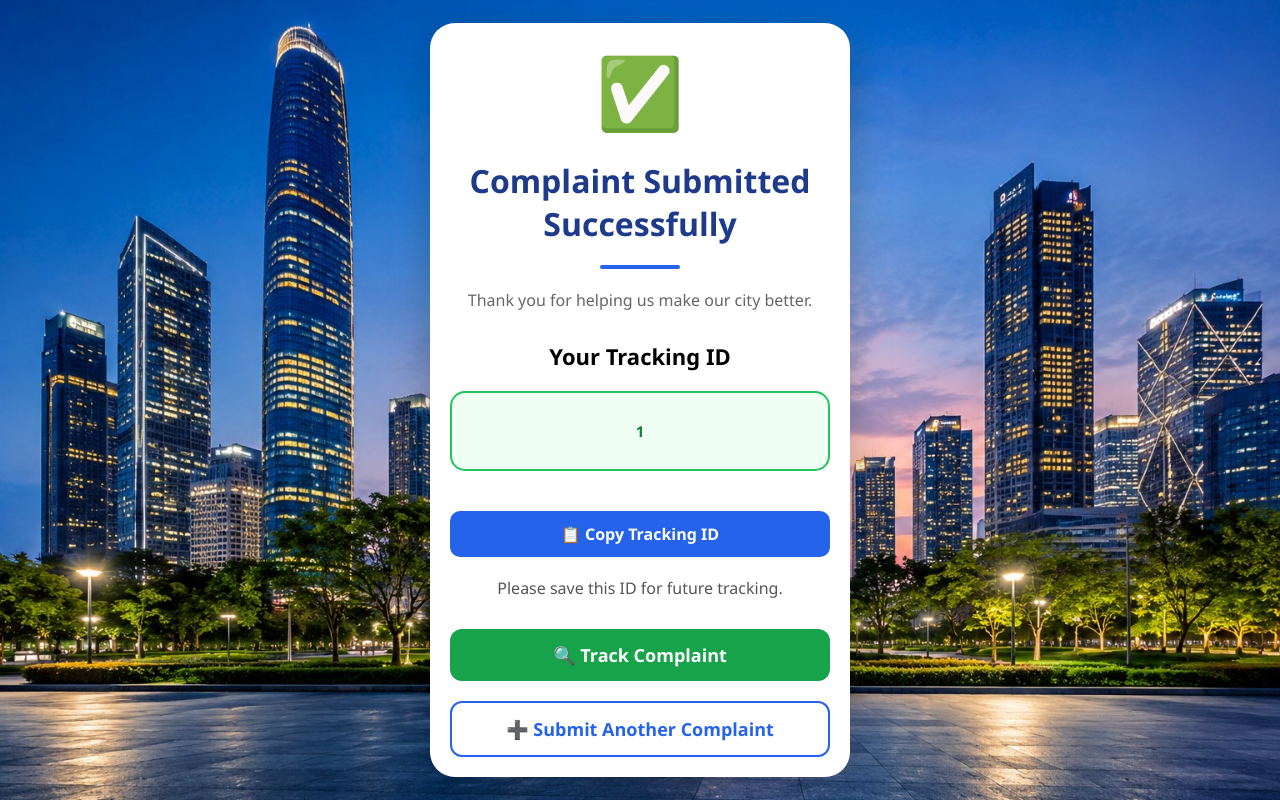
After one commit to Haritha457/Smart-City-Grievance-Portal, a Flask app: template templates/success.html in a window 1280 px wide. The commit adds this page. Run offline with Flask 3, Linux system fonts and the light colour scheme; the template is opened without the code that fills it: most values are stand-ins (such as "Sample title", 1, 10 or a date in 2020); parts of the project's set-up code (start-up, migrations or seed data) failed here and were passed over.

Commit message:
Add complaint tracking system and dashboard enhancements

```diff
--- a/app.py
+++ b/app.py
@@ -1,6 +1,7 @@
 import sqlite3
 from flask import Flask, render_template, request, redirect, session
 import pickle
+import time
 
 app = Flask(__name__)
 app.secret_key = 'your_secret_key'  # Replace with a real secret key
@@ -67,10 +68,16 @@ def login():
 def home():
 
     if request.method == 'POST':
+
         complaint = request.form['complaint'].strip()
-        category, priority= classify_complaint(complaint)
+
         is_anomaly = detect_anomaly(complaint)
 
+        if is_anomaly:
+            category = "General"
+            priority = "Low"
+        else:
+            category, priority = classify_complaint(complaint)
 
         if not complaint:
             return render_template('index.html')
@@ -78,9 +85,15 @@ def home():
         conn = sqlite3.connect('sample_database.db')
         cursor = conn.cursor()
 
+        tracking_id = "SCG" + str(int(time.time()))
+
         cursor.execute(
-            "INSERT INTO complaints (text,category,priority, is_anomaly) VALUES (?,?,?,?)",
-            (complaint,category,priority,is_anomaly)
+            """
+            INSERT INTO complaints
+            (tracking_id, text, category, priority, is_anomaly)
+            VALUES (?, ?, ?, ?, ?)
+            """,
+            (tracking_id, complaint, category, priority, is_anomaly)
         )
 
         conn.commit()
@@ -89,7 +102,47 @@ def home():
         print("Complaint saved to database:")
         print(complaint)
 
+        return render_template(
+            'success.html',
+            tracking_id=tracking_id
+        )
+
     return render_template('index.html')
+@app.route('/track', methods=['GET', 'POST'])
+def track():
+
+    complaint = None
+
+    if request.method == 'POST':
+
+        tracking_id = request.form['tracking_id']
+
+        conn = sqlite3.connect('sample_database.db')
+        cursor = conn.cursor()
+
+        cursor.execute(
+            """
+            SELECT tracking_id,
+                   text,
+                   category,
+                   priority,
+                   status,
+                   is_anomaly,
+                   timestamp
+            FROM complaints
+            WHERE tracking_id=?
+            """,
+            (tracking_id,)
+        )
+
+        complaint = cursor.fetchone()
+
+        conn.close()
+
+    return render_template(
+        'track.html',
+        complaint=complaint
+    )
 @app.route('/logout')
 def logout():
 
@@ -113,8 +166,14 @@ def dashboard():
     params = []
 
     if search:
-      query += " AND text LIKE ?"
-      params.append('%' + search + '%')
+        query += """
+        AND (
+            text LIKE ?
+            OR tracking_id LIKE ?
+        )
+        """
+        params.append('%' + search + '%')
+        params.append('%' + search + '%')
 
     if category:
       query += " AND category=?"
--- a/init_db.py
+++ b/init_db.py
@@ -4,6 +4,7 @@ cursor = conn.cursor()
 cursor.execute('''
     CREATE TABLE IF NOT EXISTS complaints (
         id INTEGER PRIMARY KEY AUTOINCREMENT,
+        tracking_id TEXT UNIQUE,
         text TEXT NOT NULL,
         category TEXT,
         priority TEXT,
--- a/static/style.css
+++ b/static/style.css
@@ -769,3 +769,293 @@ canvas{
 .login-card button:hover {
     background: #1d4ed8;
 }
+.tracking-box{
+    margin-top:20px;
+    background:#e8fff0;
+    border:2px solid #22c55e;
+    border-radius:15px;
+    padding:20px;
+    text-align:center;
+}
+
+.tracking-box h2{
+    color:#2563eb;
+    margin:10px 0;
+}
+.track-btn{
+    display:block;
+    width:100%;
+    margin-top:15px;
+    padding:15px;
+    background:#16a34a;
+    color:white;
+    text-decoration:none;
+    border-radius:10px;
+    text-align:center;
+    font-size:18px;
+    font-weight:bold;
+}
+
+.track-btn:hover{
+    background:#15803d;
+}
+.success-container{
+    width:100%;
+    min-height:100vh;
+
+    display:flex;
+    justify-content:center;
+    align-items:center;
+
+    background-image:url('/static/city.jpg');
+    background-size:cover;
+    background-position:center;
+}
+
+.success-card{
+    width:420px;
+
+    background:white;
+
+    border-radius:25px;
+
+    padding:20px;
+
+    text-align:center;
+
+    box-shadow:0 10px 40px rgba(0,0,0,0.25);
+}
+
+.success-icon{
+    font-size:70px;
+    margin-bottom:20px;
+}
+
+.success-card h1{
+    color:#1e3a8a;
+    font-size:32px;
+    margin-bottom:20px;
+}
+
+.line{
+    width:80px;
+    height:4px;
+    background:#2563eb;
+    margin:20px auto;
+    border-radius:10px;
+}
+
+.subtitle{
+    color:#666;
+    font-size:16px;
+    margin-bottom:30px;
+}
+
+.success-card h3{
+    font-size:22px;
+    margin-bottom:20px;
+}
+
+.tracking-id{
+    background:#f0fff4;
+
+    border:2px solid #22c55e;
+
+    border-radius:15px;
+
+    padding:28px;
+
+    font-size:15px;
+
+    font-weight:bold;
+
+    color:#15803d;
+
+    margin-bottom:25px;
+}
+
+.save-text{
+    color:#555;
+    margin-bottom:30px;
+}
+
+.track-btn{
+    display:block;
+
+    width:100%;
+
+    padding:14px;
+
+    background:#16a34a;
+
+    color:white;
+
+    text-decoration:none;
+
+    border-radius:12px;
+
+    font-size:18px;
+
+    font-weight:bold;
+
+    margin-bottom:20px;
+}
+
+.track-btn:hover{
+    background:#15803d;
+}
+
+.new-btn{
+    display:block;
+    width:100%;
+    padding:14px;
+    border:2px solid #2563eb;
+    color:#2563eb;
+    text-decoration:none;
+    border-radius:12px;
+    font-size:18px;
+    font-weight:600;
+    text-align:center;
+}
+
+.new-btn:hover{
+    background:#2563eb;
+    color:white;
+}
+.track-input{
+    width:100%;
+    padding:15px;
+    border-radius:10px;
+    border:1px solid #ccc;
+    margin-bottom:20px;
+    font-size:16px;
+}
+
+.tracking-result{
+    margin-top:30px;
+    text-align:left;
+    background:#f8fafc;
+    padding:20px;
+    border-radius:15px;
+}
+
+.tracking-result p{
+    margin:10px 0;
+}
+.tracking-result{
+    margin-top:25px;
+    padding:20px;
+    background:#f8fafc;
+    border-radius:15px;
+    text-align:left;
+}
+
+.tracking-result h2{
+    text-align:center;
+    color:#1e3a8a;
+    margin-bottom:20px;
+}
+
+.tracking-result p{
+    margin:12px 0;
+    font-size:16px;
+}
+
+.tracking-result strong{
+    color:#2563eb;
+}
+.pending-badge{
+    background:#fff3cd;
+    color:#856404;
+    padding:8px 15px;
+    border-radius:20px;
+    font-weight:bold;
+}
+
+.progress-badge{
+    background:#d1ecf1;
+    color:#0c5460;
+    padding:8px 15px;
+    border-radius:20px;
+    font-weight:bold;
+}
+
+.resolved-badge{
+    background:#d4edda;
+    color:#155724;
+    padding:8px 15px;
+    border-radius:20px;
+    font-weight:bold;
+}
+.normal-badge{
+    background:#d4edda;
+    color:#155724;
+    padding:8px 15px;
+    border-radius:20px;
+    font-weight:bold;
+}
+
+.suspicious-badge{
+    background:#f8d7da;
+    color:#721c24;
+    padding:8px 15px;
+    border-radius:20px;
+    font-weight:bold;
+}
+.copy-btn{
+    width:100%;
+    padding:12px;
+    margin-top:15px;
+    margin-bottom:20px;
+
+    background:#2563eb;
+    color:white;
+
+    border:none;
+    border-radius:10px;
+
+    font-size:16px;
+    font-weight:bold;
+
+    cursor:pointer;
+}
+
+.copy-btn:hover{
+    background:#1d4ed8;
+}
+.timeline{
+    margin:20px 0;
+    text-align:center;
+}
+
+.timeline-step{
+    width:180px;
+    margin:0 auto;
+    padding:10px;
+    border-radius:20px;
+    background:#eceff3;
+    color:#7a7a7a;
+    font-weight:bold;
+    font-size:18px;
+}
+
+.timeline-arrow{
+    font-size:22px;
+    color:#9ca3af;
+    margin:8px 0;
+}
+
+.active{
+    background:#d4edda;
+    color:#155724;
+}
+
+.progress-active{
+    background:#dbeafe;
+    color:#1d4ed8;
+}
+
+.resolved-active{
+    background:#d4edda;
+    color:#15803d;
+}
--- a/templates/dashboard.html
+++ b/templates/dashboard.html
@@ -115,7 +115,7 @@
             <input
             type="text"
             name="search"
-            placeholder="Search complaints..."
+            placeholder="Search by complaint or Tracking ID..."
             value="{{ search }}"
             class="search-input">
 
--- a/templates/index.html
+++ b/templates/index.html
@@ -54,6 +54,10 @@
 
                 </button>
 
+                <a href="/track" class="track-btn">
+                🔍 Track Complaint
+                </a>
+
             </form>
 
         </div>
--- /dev/null
+++ b/templates/success.html
@@ -0,0 +1,63 @@
+<!DOCTYPE html>
+<html>
+<head>
+    <title>Complaint Submitted</title>
+    <link rel="stylesheet"
+          href="{{ url_for('static', filename='style.css') }}">
+</head>
+<body>
+
+<div class="success-container">
+
+    <div class="success-card">
+
+        <div class="success-icon">
+            ✅
+        </div>
+
+        <h1>Complaint Submitted Successfully</h1>
+
+        <div class="line"></div>
+
+        <p class="subtitle">
+            Thank you for helping us make our city better.
+        </p>
+
+        <h3>Your Tracking ID</h3>
+
+        <div class="tracking-id">
+            {{ tracking_id }}
+        </div>
+        <button class="copy-btn" onclick="copyTrackingID()">
+    📋  Copy Tracking ID
+        </button>
+
+        <p class="save-text">
+            Please save this ID for future tracking.
+        </p>
+
+        <a href="/track" class="track-btn">
+            🔍 Track Complaint
+        </a>
+
+        <a href="/" class="new-btn">
+            ➕ Submit Another Complaint
+        </a>
+
+    </div>
+
+</div>
+<script>
+function copyTrackingID() {
+
+    const trackingID =
+        document.querySelector('.tracking-id').innerText;
+
+    navigator.clipboard.writeText(trackingID);
+
+    alert("Tracking ID copied successfully!");
+}
+</script>
+
+</body>
+</html>
```
Also changed, not shown: templates/track.html (added, +126 -0 lines), sample_database.db (deleted), 1 other file.
